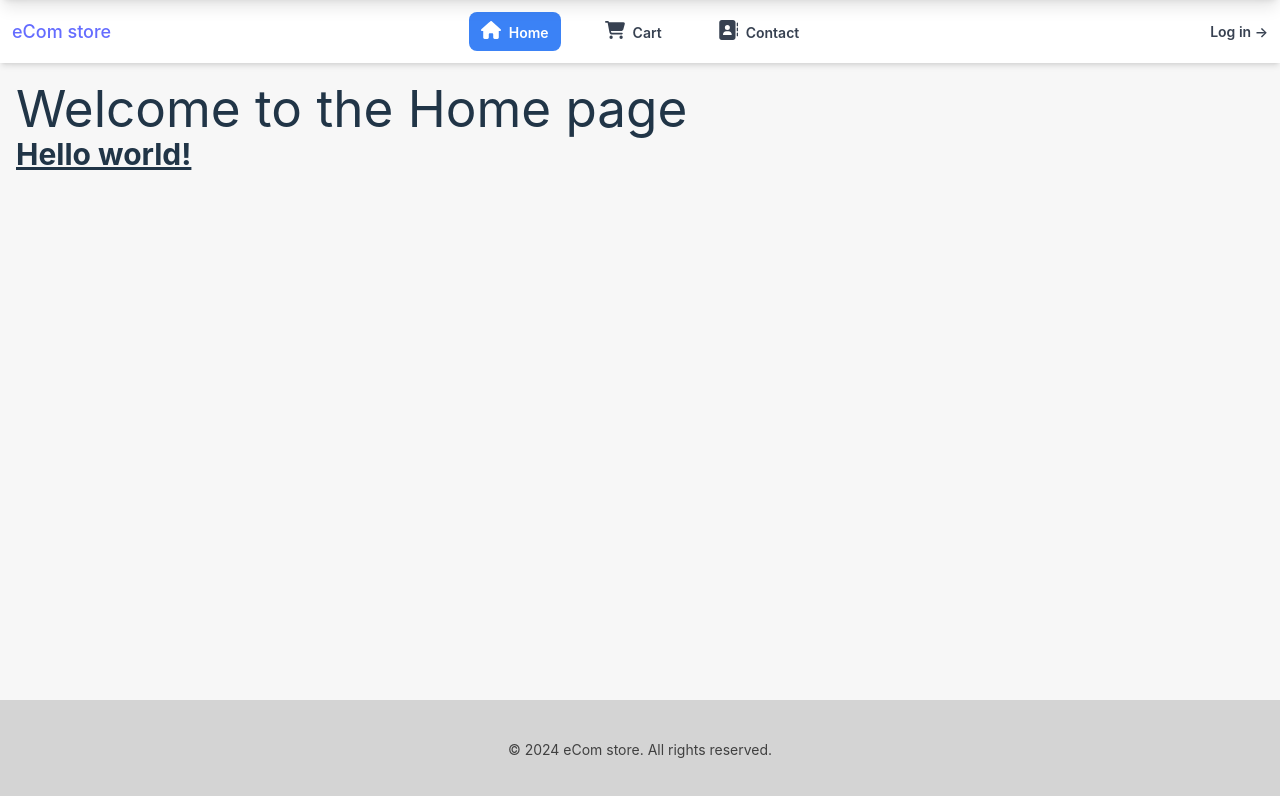
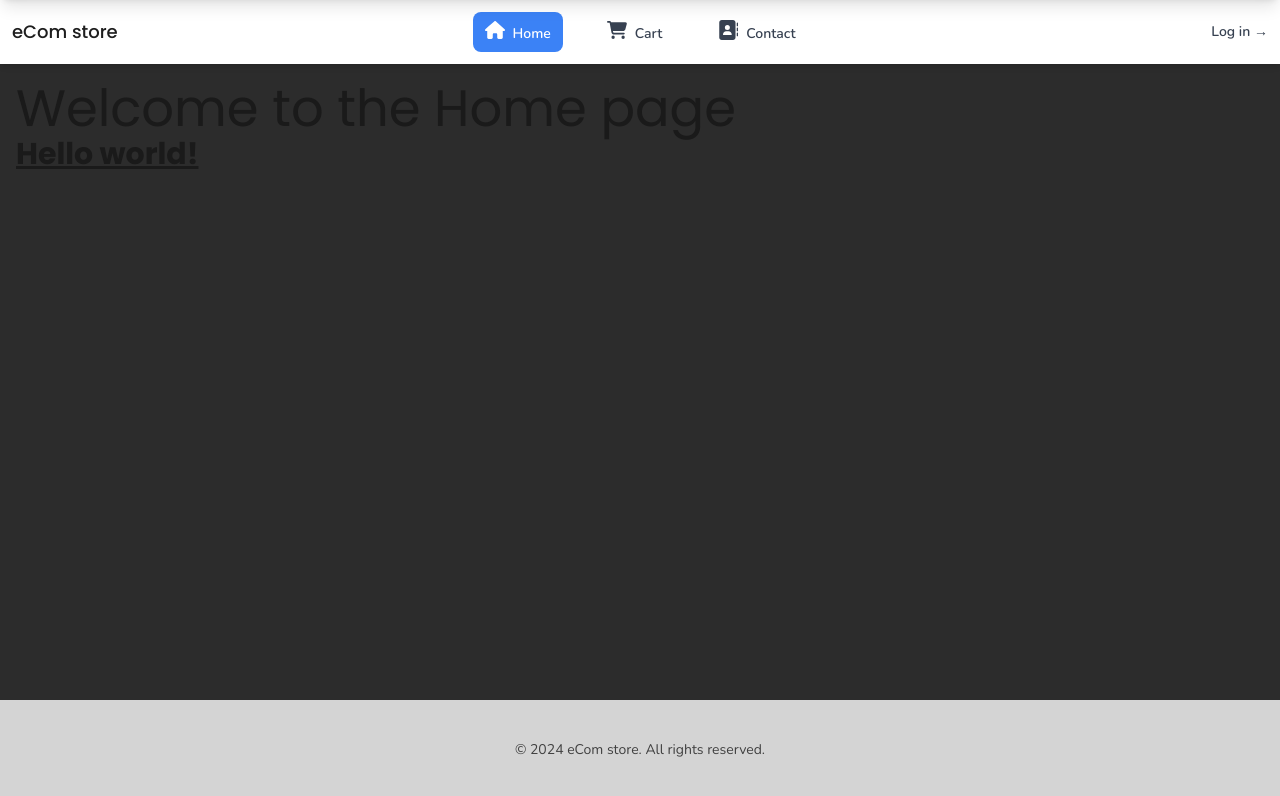
Before and after one commit to Kinenystuen/eComStore, a React (Vite) app: page / in a window 1280 px wide. Shown: the top 796 px of the page. Built offline with nearby package versions, Linux system fonts and the light colour scheme.

Commit message:
Css added

```diff
--- a/src/index.css
+++ b/src/index.css
@@ -3,18 +3,39 @@
 @tailwind utilities;
 
 :root {
-  font-family: Inter, system-ui, Avenir, Helvetica, Arial, sans-serif;
+  font-family: "nunito", system-ui, Avenir, Helvetica, Arial, sans-serif;
   line-height: 1.5;
   font-weight: 400;
 
   color-scheme: light dark;
-  color: rgba(255, 255, 255, 0.87);
-  background-color: #242424;
+  color: #1a1a1a;
+  background-color: #f7f7f7;
 
   font-synthesis: none;
   text-rendering: optimizeLegibility;
   -webkit-font-smoothing: antialiased;
   -moz-osx-font-smoothing: grayscale;
+}
+
+.light {
+  --color: #213547;
+  --background-color: #f7f7f7;
+  --hover-color: #747bff;
+  --button-bg: #f9f9f9;
+  --font-color: #000;
+  --customGreen: #8fa984;
+  --customGreenLight: #8fa984;
+}
+
+.dark {
+  --color: #f7f9fa;
+  --background-color: #2C2C2C;
+  --hover-color: #747bff;
+  --button-bg: #1e1e1e;
+  --font-color: #fffded;
+  --svg-fill-light: #0a0f1d;
+  --customGreen: #4a5d46;
+  --customGreenLight: #5c7457;
 }
 
 html {
@@ -23,12 +44,12 @@ html {
 
 a {
   font-weight: 500;
-  color: #646cff;
+  color: var(--button-bg);
   text-decoration: inherit;
 }
 
 a:hover {
-  color: #535bf2;
+  color: var(--hover-color);
 }
 
 body {
@@ -37,11 +58,13 @@ body {
   place-items: center;
   min-width: 320px;
   min-height: 100vh;
+  background-color: var(--background-color);
 }
 
 h1 {
   font-size: 3.2em;
   line-height: 1.1;
+  font-family: "Poppins", "Segoe UI", Tahoma, Geneva, Verdana, sans-serif;
 }
 
 button {
@@ -51,13 +74,16 @@ button {
   font-size: 1em;
   font-weight: 500;
   font-family: inherit;
-  background-color: #1a1a1a;
+  background-color: var(--button-bg);
   cursor: pointer;
-  transition: border-color 0.25s;
+  transition:
+    transform 0.3s,
+    background-color 0.3s,
+    color 0.3s;
 }
 
 button:hover {
-  border-color: #646cff;
+  background-color: #646cff;
 }
 
 button:focus,
@@ -65,17 +91,28 @@ button:focus-visible {
   outline: 4px auto -webkit-focus-ring-color;
 }
 
-@media (prefers-color-scheme: light) {
-  :root {
-    color: #213547;
-    background-color: #f7f7f7;
-  }
+/* Loader Styles */
+.loaderArea {
+  @apply flex justify-center items-center m-auto mx-auto;
+}
 
-  a:hover {
-    color: #747bff;
-  }
+.loader {
+  width: 25px;
+  height: 25px;
+  border-radius: 50%;
+  border: 4px solid transparent;
+  border-top-color: var(--color);
+  border-bottom-color: var(--color);
+  animation: spin 1.2s linear infinite;
+}
 
-  button {
-    background-color: #f9f9f9;
+@keyframes spin {
+  to {
+    transform: rotate(360deg);
   }
 }
+
+.animate {
+  animation-duration: 1s;
+  animation-fill-mode: both;
+}
```
